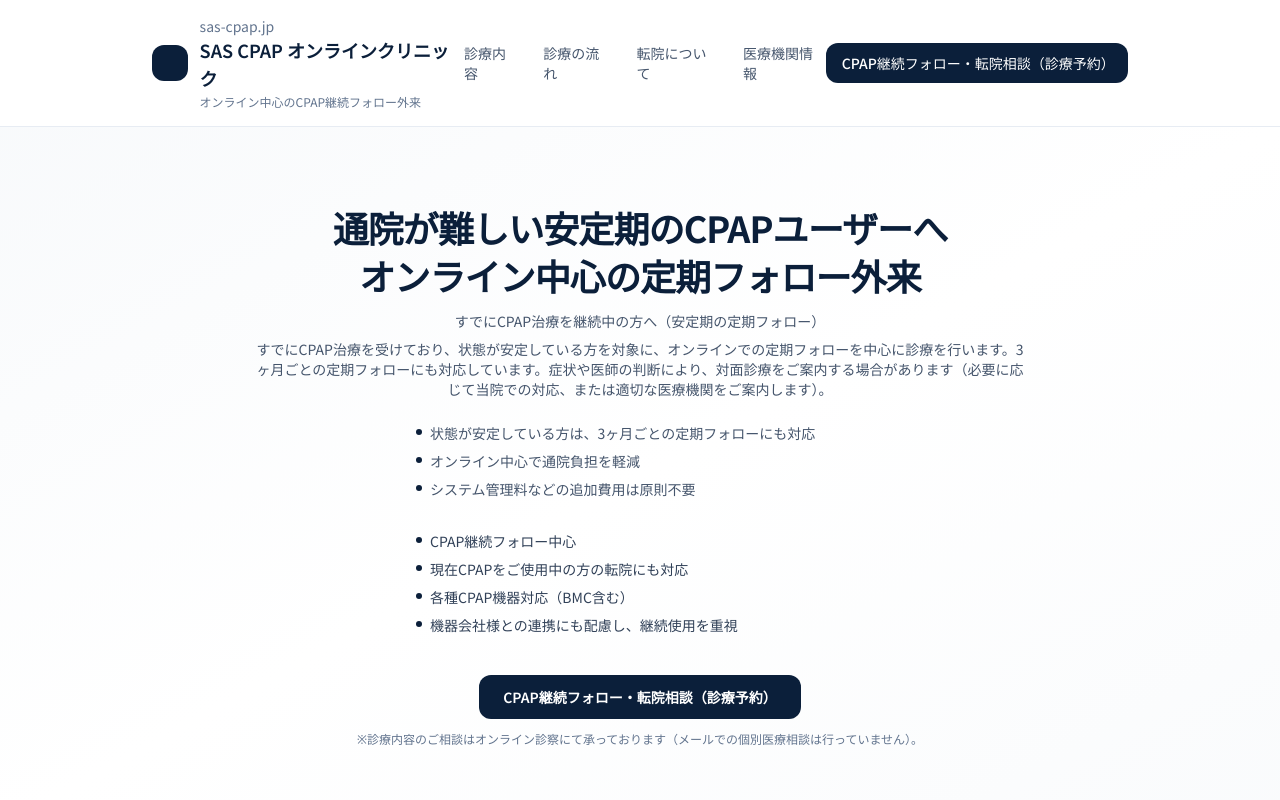
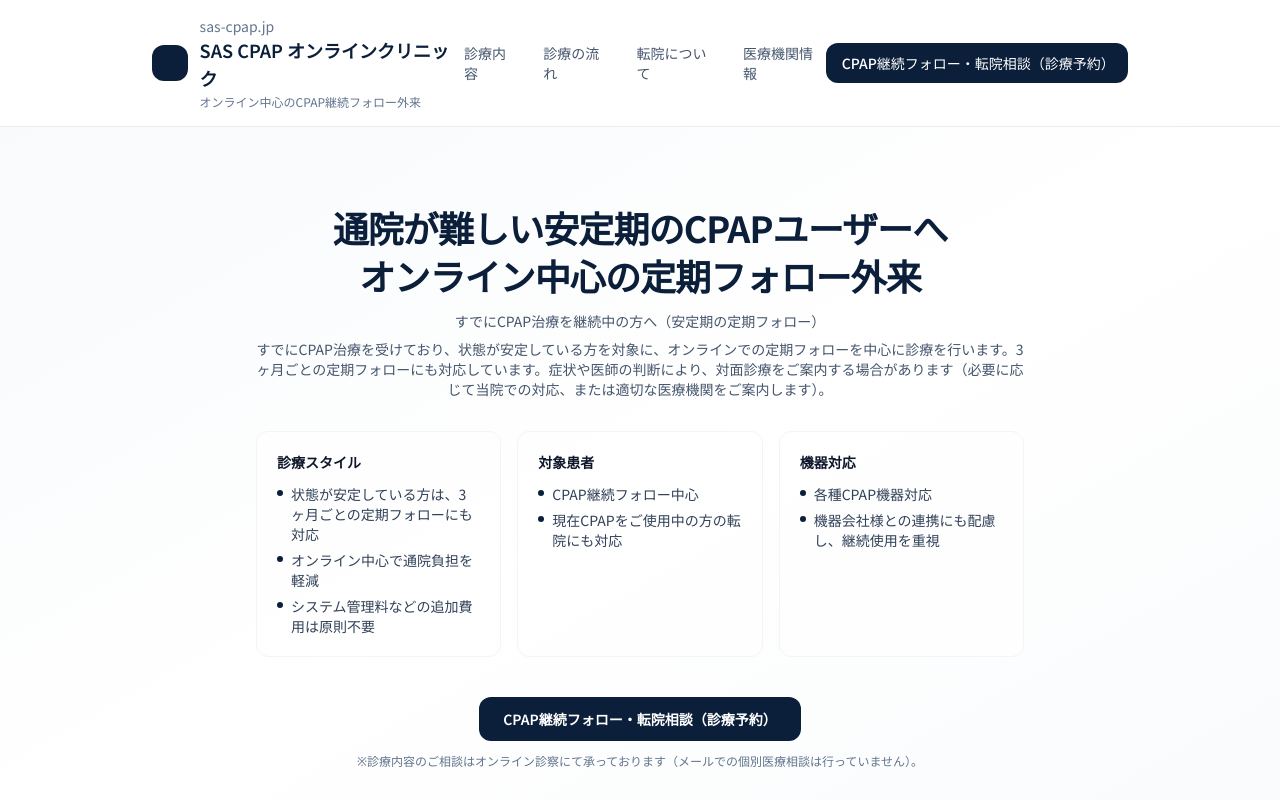
Before and after one commit to mandahan2002/sas-clinic-site, a Next.js app: page / in a window 1280 px wide. Shown: the top 800 px of the page. Built offline with nearby package versions, Linux system fonts and the light colour scheme.

Commit message:
Refactor Home page layout for SAS CPAP online clinic, organizing service details into distinct sections for improved clarity and user experience.

```diff
--- a/app/page.tsx
+++ b/app/page.tsx
@@ -57,7 +57,10 @@ export default function Home() {
               すでにCPAP治療を受けており、状態が安定している方を対象に、オンラインでの定期フォローを中心に診療を行います。3ヶ月ごとの定期フォローにも対応しています。症状や医師の判断により、対面診療をご案内する場合があります（必要に応じて当院での対応、または適切な医療機関をご案内します）。
             </p>
 
-            <ul className="mt-6 space-y-2 text-sm text-slate-600 text-left max-w-md mx-auto">
+            <div className="mt-8 grid gap-4 text-left md:grid-cols-3">
+              <div className="rounded-xl border border-slate-100 bg-white/70 p-5">
+                <div className="text-sm font-semibold text-slate-900">診療スタイル</div>
+                <ul className="mt-3 space-y-1.5 text-sm text-slate-700">
                   <li className="flex gap-2">
                     <span className="mt-1.5 inline-block h-1.5 w-1.5 shrink-0 rounded-full bg-[#0B1F3A]" />
                     状態が安定している方は、3ヶ月ごとの定期フォローにも対応
@@ -71,8 +74,10 @@ export default function Home() {
                     システム管理料などの追加費用は原則不要
                   </li>
                 </ul>
-
-            <ul className="mt-8 space-y-2 text-sm text-slate-700 text-left max-w-md mx-auto">
+              </div>
+              <div className="rounded-xl border border-slate-100 bg-white/70 p-5">
+                <div className="text-sm font-semibold text-slate-900">対象患者</div>
+                <ul className="mt-3 space-y-1.5 text-sm text-slate-700">
                   <li className="flex gap-2">
                     <span className="mt-1.5 inline-block h-1.5 w-1.5 shrink-0 rounded-full bg-[#0B1F3A]" />
                     CPAP継続フォロー中心
@@ -81,15 +86,22 @@ export default function Home() {
                     <span className="mt-1.5 inline-block h-1.5 w-1.5 shrink-0 rounded-full bg-[#0B1F3A]" />
                     現在CPAPをご使用中の方の転院にも対応
                   </li>
+                </ul>
+              </div>
+              <div className="rounded-xl border border-slate-100 bg-white/70 p-5">
+                <div className="text-sm font-semibold text-slate-900">機器対応</div>
+                <ul className="mt-3 space-y-1.5 text-sm text-slate-700">
                   <li className="flex gap-2">
                     <span className="mt-1.5 inline-block h-1.5 w-1.5 shrink-0 rounded-full bg-[#0B1F3A]" />
-                各種CPAP機器対応（BMC含む）
+                    各種CPAP機器対応
                   </li>
                   <li className="flex gap-2">
                     <span className="mt-1.5 inline-block h-1.5 w-1.5 shrink-0 rounded-full bg-[#0B1F3A]" />
                     機器会社様との連携にも配慮し、継続使用を重視
                   </li>
                 </ul>
+              </div>
+            </div>
 
             <div className="mt-10">
               <a
@@ -165,7 +177,7 @@ export default function Home() {
           <div className="mt-8 rounded-2xl border border-slate-100 bg-white p-6 shadow-sm">
             <div className="text-sm font-semibold text-[#0B1F3A] mb-3">機材について</div>
             <div className="space-y-2 text-sm text-slate-700">
-              <p>各種CPAP機器に対応（BMC含む）</p>
+              <p>各種CPAP機器に対応</p>
               <p>現在ご使用中の機器のまま継続フォロー可能</p>
               <p>機材に関するご相談にも対応</p>
             </div>
```
Lines whose indentation alone changed are shown as unchanged.
